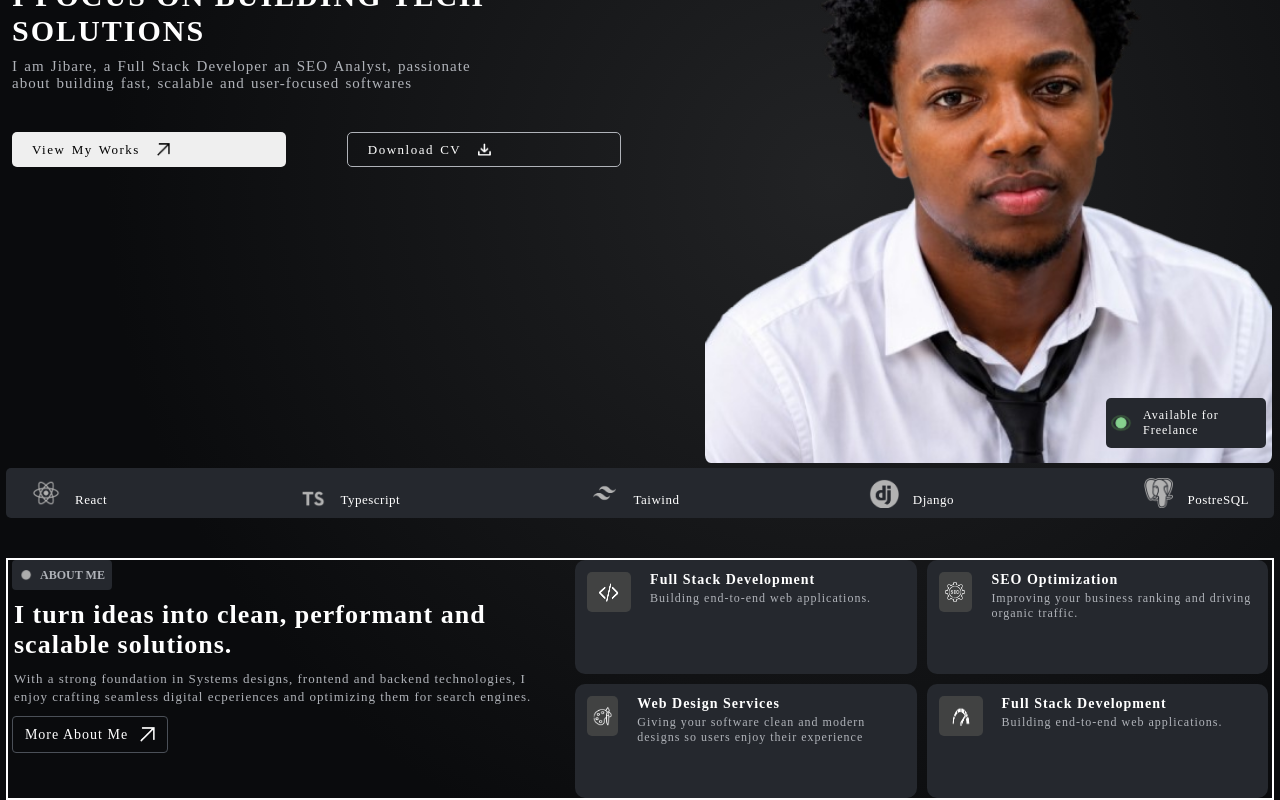
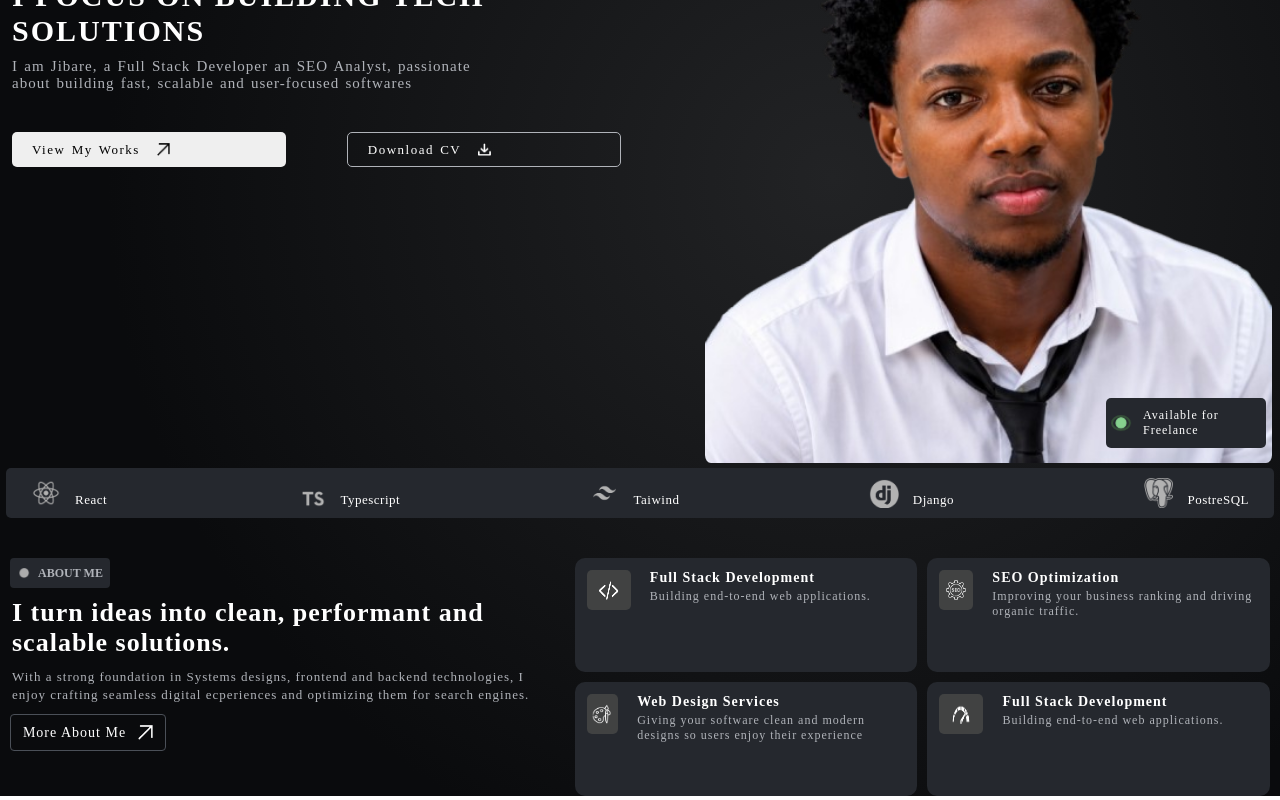
Before and after one commit to jibareekumma/jibare-portfolio, a React (Vite) app: page / in a window 1280 px wide. Shown: the part 232-1032 px from the top of the page. Built offline with nearby package versions, Linux system fonts and the light colour scheme; a web font is replaced by a local one.

Commit message:
upated styling

```diff
--- a/src/css/AboutMe.css
+++ b/src/css/AboutMe.css
@@ -3,7 +3,6 @@
   src: url(fonts/CrimsonText-Regular.ttf);
 }
 .about-container {
-  border: 2px solid white;
   display: flex;
   flex-direction: column;
   gap: 2rem;
--- a/src/css/AboutMe.scss
+++ b/src/css/AboutMe.scss
@@ -31,7 +31,6 @@ $accent-bg: rgb(65, 66, 66);
 
 
 .about-container{
-    border: 2px solid white;
     display: flex;
     flex-direction: column;
     gap: 2rem;
```
Also changed, not shown: 1 other file (tests, documents, lock files or other folders).
